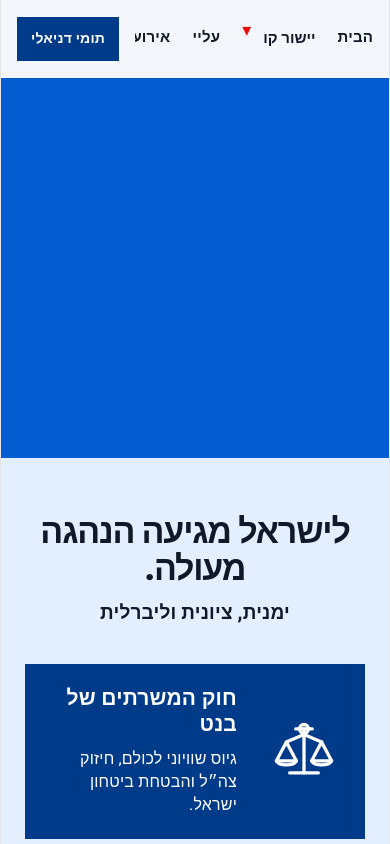
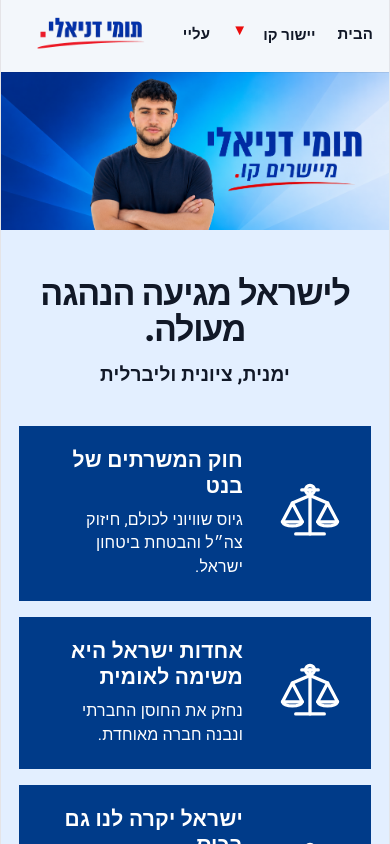
Before and after one commit to tfhsfg/tommy-danieli-website, a React (Vite) app: page / in a window 390 px wide. Shown: the top 844 px of the page. Built offline with nearby package versions, Linux system fonts and the light colour scheme.

Commit message:
Update homepae with logo and hero banner

```diff
--- a/src/App.css
+++ b/src/App.css
@@ -18,8 +18,8 @@ html,
 body,
 #root {
   margin: 0;
+  width: 100%;
   min-height: 100%;
-  width: 100%;
 }
 
 body {
@@ -44,7 +44,7 @@ a {
 
 .header {
   width: 100%;
-  height: 78px;
+  height: 88px;
   background: var(--header-bg);
   box-shadow: 0 1px 0 rgba(15, 23, 42, 0.08);
   position: sticky;
@@ -55,7 +55,7 @@ a {
 .nav {
   width: 100%;
   height: 100%;
-  padding: 0 58px;
+  padding: 0 54px;
   display: flex;
   align-items: center;
   justify-content: space-between;
@@ -71,7 +71,7 @@ a {
   padding: 0;
   color: var(--text);
   font-size: 18px;
-  font-weight: 700;
+  font-weight: 800;
 }
 
 .menuItem {
@@ -80,16 +80,16 @@ a {
 
 .menuItem > a,
 .menuButton {
-  height: 78px;
+  height: 88px;
   display: flex;
   align-items: center;
-  gap: 10px;
+  gap: 8px;
   border: 0;
   background: transparent;
   padding: 0;
   font-family: "Heebo", Arial, sans-serif;
   font-size: 18px;
-  font-weight: 700;
+  font-weight: 800;
   cursor: pointer;
   color: var(--text);
   border-bottom: 3px solid transparent;
@@ -102,11 +102,11 @@ a {
 
 .chevron {
   color: var(--red);
-  font-size: 18px;
+  font-size: 15px;
   line-height: 1;
   position: relative;
-  top: -7px;
-  margin-right: 2px;
+  top: -4px;
+  margin-right: 8px;
 }
 
 .dropdownWrap {
@@ -115,7 +115,7 @@ a {
 
 .dropdown {
   position: absolute;
-  top: 78px;
+  top: 88px;
   right: 0;
   width: 330px;
   background: #f8fbff;
@@ -143,23 +143,39 @@ a {
   text-underline-offset: 7px;
 }
 
-.logoButton {
-  background: var(--primary);
-  color: #fff;
-  font-size: 17px;
-  font-weight: 800;
-  padding: 13px 26px;
+.logoLink {
+  display: flex;
+  align-items: center;
+  justify-content: center;
+  width: 245px;
+  height: 78px;
+  flex-shrink: 0;
+}
+
+.logoLink img {
+  display: block;
+  width: 100%;
+  height: auto;
+  object-fit: contain;
 }
 
 /* Hero */
 
-.heroPlaceholder {
+.hero {
   width: 100%;
-  height: 540px;
   background: var(--placeholder);
+  overflow: hidden;
 }
 
-/* Intro */
+.hero img {
+  width: 100%;
+  height: auto;
+  display: block;
+  object-fit: contain;
+  object-position: center;
+}
+
+/* Main content */
 
 .intro {
   width: 100%;
@@ -305,6 +321,8 @@ a {
   font-weight: 500;
 }
 
+/* Mobile */
+
 @media (max-width: 900px) {
   .header {
     height: auto;
@@ -325,17 +343,21 @@ a {
 
   .menuItem > a,
   .menuButton {
+    height: 72px;
     font-size: 15px;
   }
 
-  .logoButton {
-    padding: 10px 14px;
-    font-size: 14px;
-    white-space: nowrap;
+  .logoLink {
+    width: 150px;
+    height: 54px;
   }
 
-  .heroPlaceholder {
-    height: 380px;
+  .hero {
+    height: auto;
+  }
+
+  .intro {
+    padding: 46px 18px 42px;
   }
 
   .intro h1 {
--- a/src/App.jsx
+++ b/src/App.jsx
@@ -58,7 +58,7 @@ export default function App() {
                   <div className="dropdownWrap">
                     <button className="menuButton">
                       <span>{item}</span>
-                      <span className="chevron">▾</span>
+                      <span className="chevron">▼</span>
                     </button>
 
                     <div className="dropdown">
@@ -76,14 +76,16 @@ export default function App() {
             ))}
           </ul>
 
-          <a href="#" className="logoButton">
-            תומי דניאלי
+          <a href="#" className="logoLink" aria-label="תומי דניאלי">
+            <img src="/images/logo.png" alt="תומי דניאלי" />
           </a>
         </nav>
       </header>
 
       <main>
-        <section className="heroPlaceholder" />
+        <section className="hero">
+          <img src="/images/hero-banner.png" alt="תומי דניאלי - מיישרים קו" />
+        </section>
 
         <section className="intro">
           <h1>לישראל מגיעה הנהגה מעולה.</h1>
```
